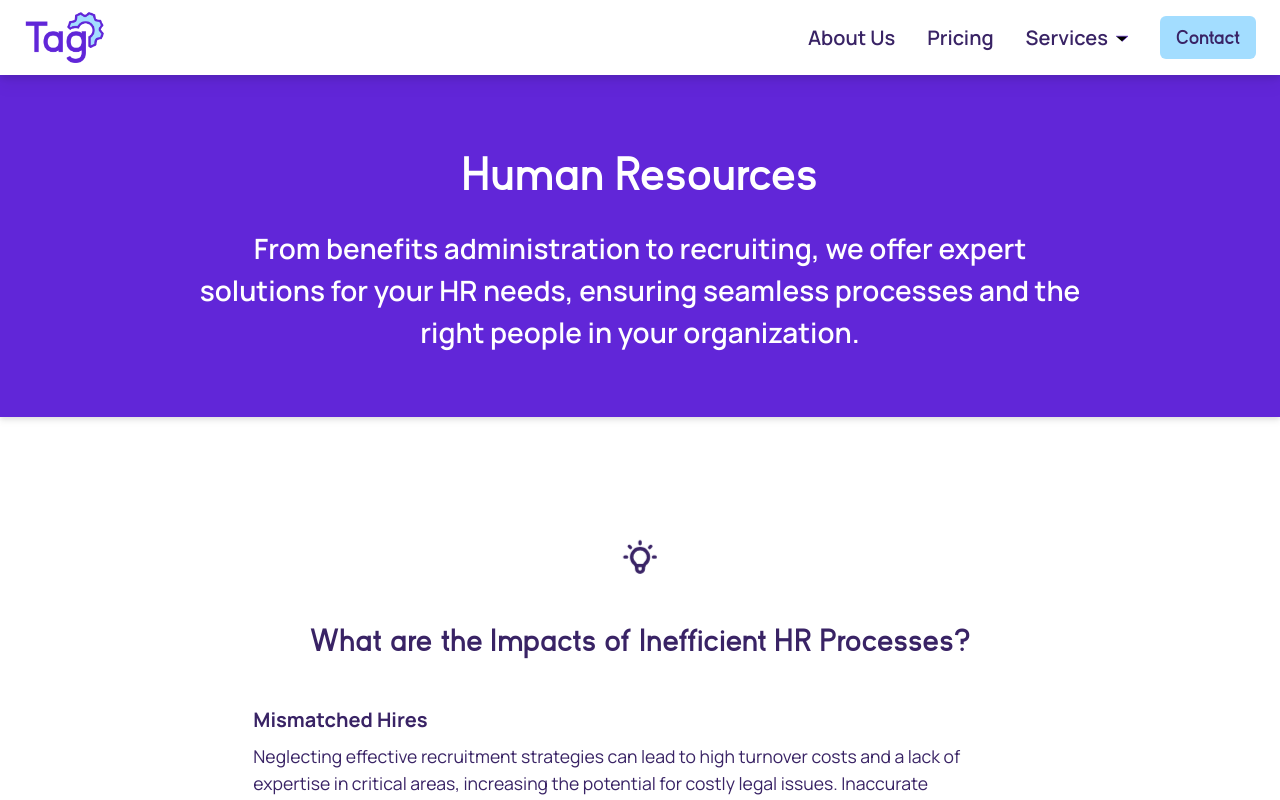
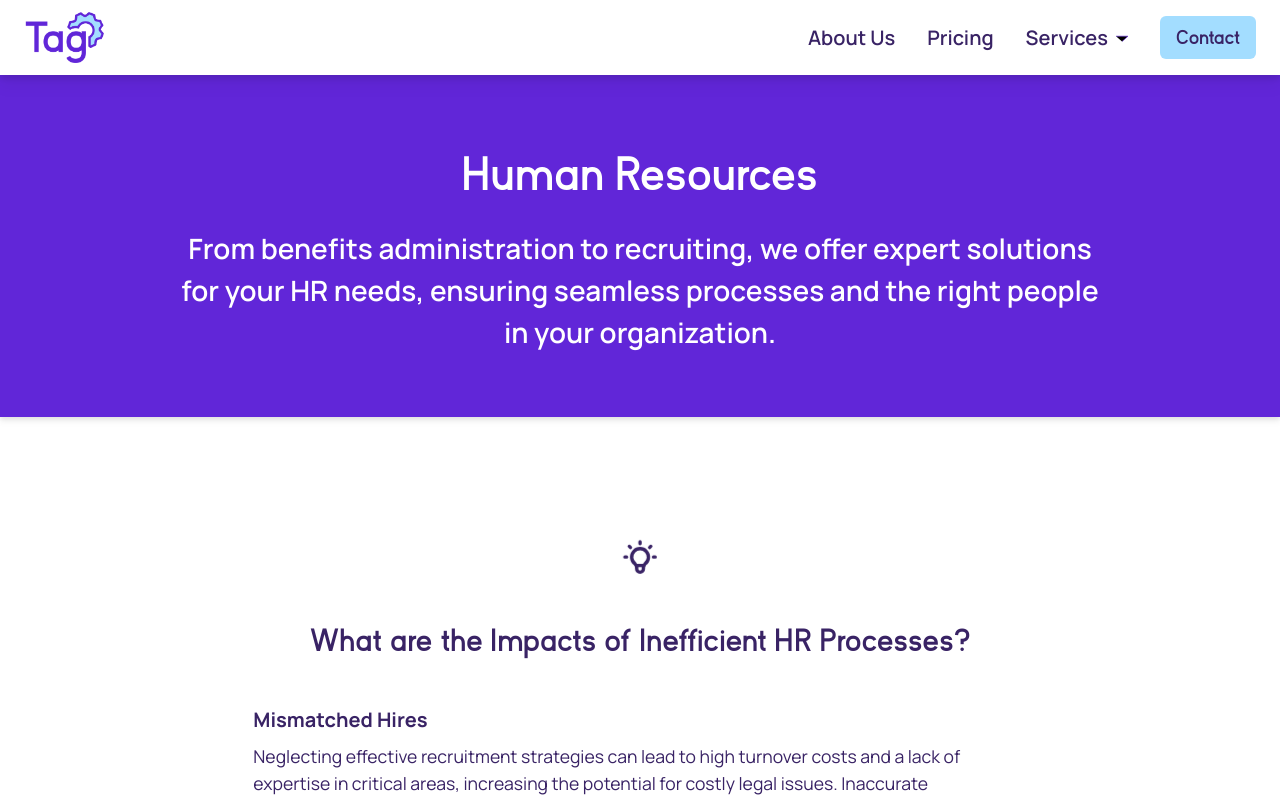
Before and after one commit to hicass/tag-ops-v3, a Next.js app: page /human-resources in a window 1280 px wide. Shown: the top 800 px of the page. Built offline with nearby package versions, Linux system fonts and the light colour scheme.

Commit message:
Update padding

```diff
--- a/src/components/ServicePage/Header.tsx
+++ b/src/components/ServicePage/Header.tsx
@@ -28,7 +28,7 @@ const titleVariants: Variants = {
 
 const Header: FC<HeaderProps> = ({name, description}) => {
   return (
-    <section className="w-full bg-primary drop-shadow-md px-10">
+    <section className="w-full bg-primary drop-shadow-md px-6">
       <motion.div
         variants={titleVariants}
         viewport={{
```
